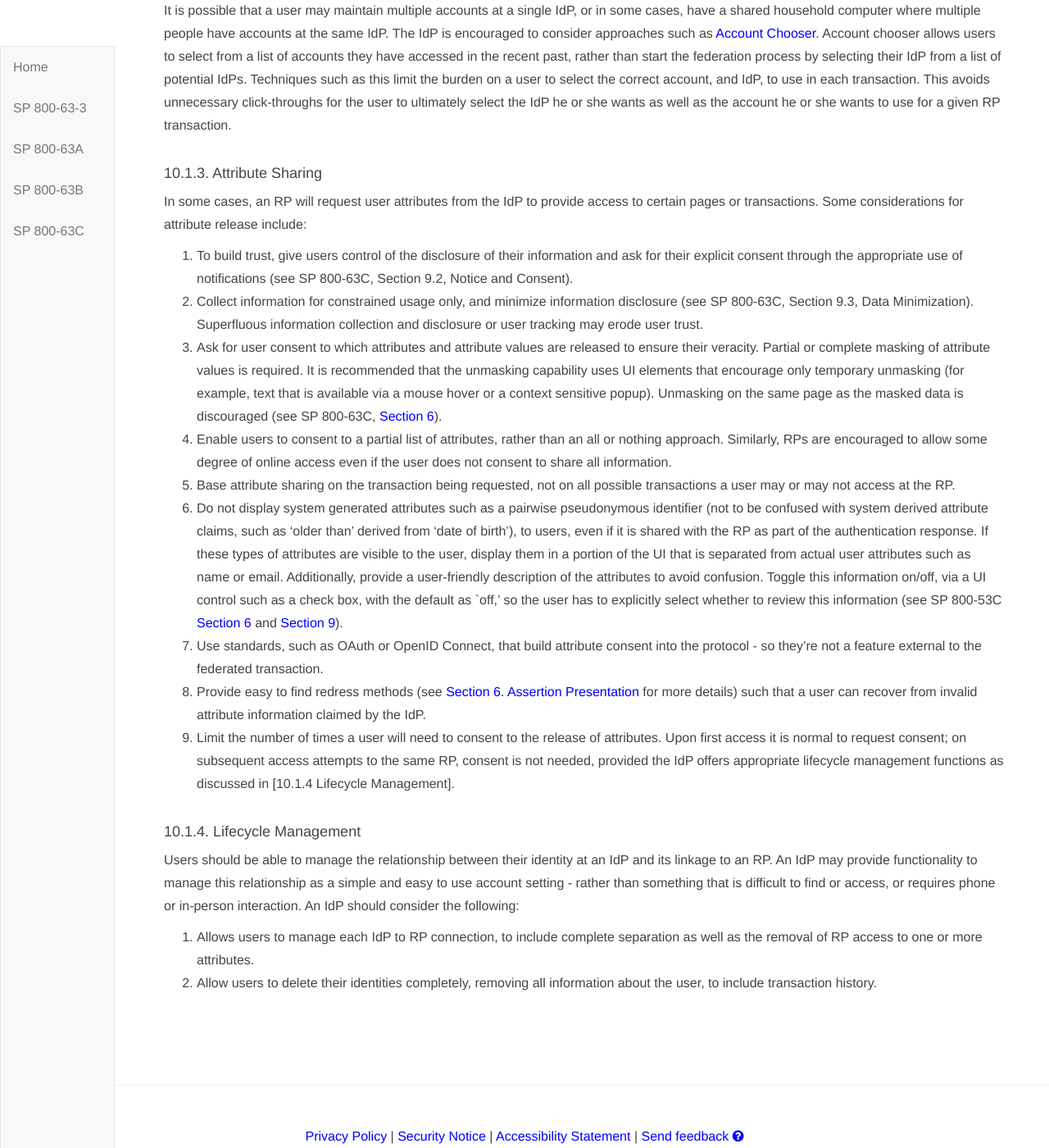
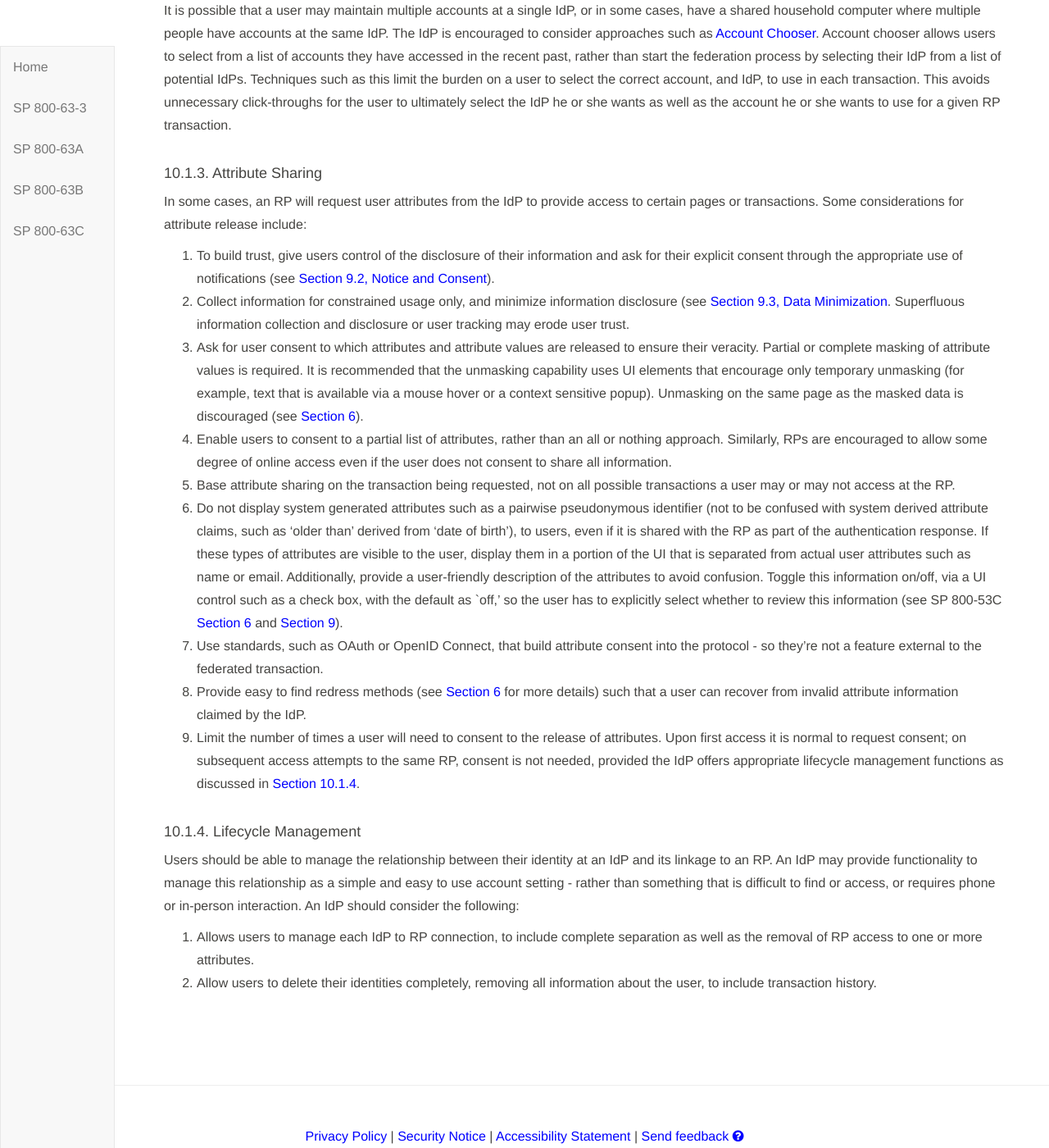
Before and after one commit to usnistgov/800-63-3, a Jekyll site: the page built from sp800-63c/sec10_usability.md, in a window 1280 px wide and 1400 px high, scrolled down 1905 px. Shown: the whole window at 82% size. Built offline with Jekyll 4.4.1, drawn with Linux system fonts in a browser that asks for light colours; our own code applies the rules of GitHub Pages for plain Markdown files.

Commit message:
Update sec10_usability.md

```diff
--- a/sp800-63c/sec10_usability.md
+++ b/sp800-63c/sec10_usability.md
@@ -53,17 +53,17 @@ It is possible that a user may maintain multiple accounts at a single IdP, or in
 
 In some cases, an RP will request user attributes from the IdP to provide access to certain pages or transactions.  Some considerations for attribute release include:
 
-1.  To build trust, give users control of the disclosure of their information and ask for their explicit consent through the appropriate use of notifications (see SP 800-63C, Section 9.2, Notice and Consent).
-2. Collect information for constrained usage only, and minimize information disclosure (see SP 800-63C, Section 9.3, Data Minimization). Superfluous information collection and disclosure or user tracking may erode user trust.
-3. Ask for user consent to which attributes and attribute values are released to ensure their veracity. Partial or complete masking of attribute values is required. It is recommended that the unmasking capability uses UI elements that encourage only temporary unmasking (for example, text that is available via a mouse hover or a context sensitive popup).  Unmasking on the same page as the masked data is discouraged (see SP 800-63C, [Section 6](https://pages.nist.gov/800-63-3/sp800-63c.html#sec6)).
+1.  To build trust, give users control of the disclosure of their information and ask for their explicit consent through the appropriate use of notifications (see [Section 9.2, Notice and Consent](https://pages.nist.gov/800-63-3/sp800-63c.html#notice)).
+2. Collect information for constrained usage only, and minimize information disclosure (see [Section 9.3, Data Minimization](https://pages.nist.gov/800-63-3/sp800-63c.html#minimization). Superfluous information collection and disclosure or user tracking may erode user trust.
+3. Ask for user consent to which attributes and attribute values are released to ensure their veracity. Partial or complete masking of attribute values is required. It is recommended that the unmasking capability uses UI elements that encourage only temporary unmasking (for example, text that is available via a mouse hover or a context sensitive popup).  Unmasking on the same page as the masked data is discouraged (see [Section 6](https://pages.nist.gov/800-63-3/sp800-63c.html#sec6)).
 4. Enable users to consent to a partial list of attributes, rather than an all or nothing approach.  Similarly, RPs are encouraged to allow some degree of online access even if the user does not consent to share all information.
 5. Base attribute sharing on the transaction being requested, not on all possible transactions a user may or may not access at the RP.
 6. Do not display system generated attributes such as a pairwise pseudonymous identifier (not to be confused with system derived attribute claims, such as 'older than' derived from 'date of birth'), to users, even if it is shared with the RP as part of the authentication response.  If these types of attributes are visible to the user, display them in a portion of the UI that is separated from actual user attributes such as name or email. Additionally, provide a user-friendly description of the attributes to avoid confusion. Toggle this information on/off, via a UI control such as a check box, with the default as `off,' so the user has to explicitly select whether to review this information (see SP 800-53C [Section 6](https://pages.nist.gov/800-63-3/sp800-63c.html#sec6) and [Section 9](https://pages.nist.gov/800-63-3/sp800-63c.html#sec9)).
 7. Use standards, such as OAuth or OpenID Connect, that build attribute consent into the protocol - so they're not a feature external to the federated transaction.
-8. Provide easy to find redress methods (see [Section 6. Assertion Presentation](# #sec6) for more details) such that a user can recover from invalid attribute information claimed by the IdP.
-9. Limit the number of times a user will need to consent to the release of attributes. Upon first access it is normal to request consent; on subsequent access attempts to the same RP, consent is not needed, provided the IdP offers appropriate lifecycle management functions as discussed in [10.1.4 Lifecycle Management].
+8. Provide easy to find redress methods (see [Section 6](https://pages.nist.gov/800-63-3/sp800-63c.html#sec6) for more details) such that a user can recover from invalid attribute information claimed by the IdP.
+9. Limit the number of times a user will need to consent to the release of attributes. Upon first access it is normal to request consent; on subsequent access attempts to the same RP, consent is not needed, provided the IdP offers appropriate lifecycle management functions as discussed in [Section 10.1.4](https://pages.nist.gov/800-63-3/sp800-63c.html#lifecycle).
 
-#### 10.1.4. Lifecycle Management
+#### <a name="lifecycle"></a> 10.1.4. Lifecycle Management
 
 Users should be able to manage the relationship between their identity at an IdP and its linkage to an RP. An IdP may provide functionality to manage this relationship  as a simple and easy to use account setting - rather than something that is difficult to find or access, or requires phone or in-person interaction. An IdP should consider the following:
 
```
